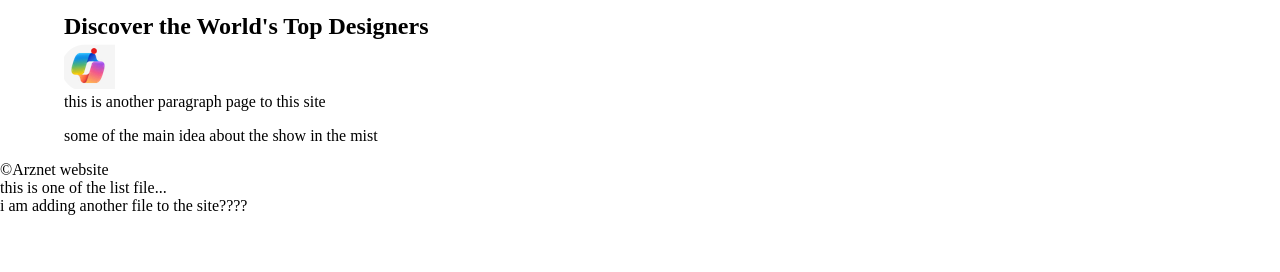
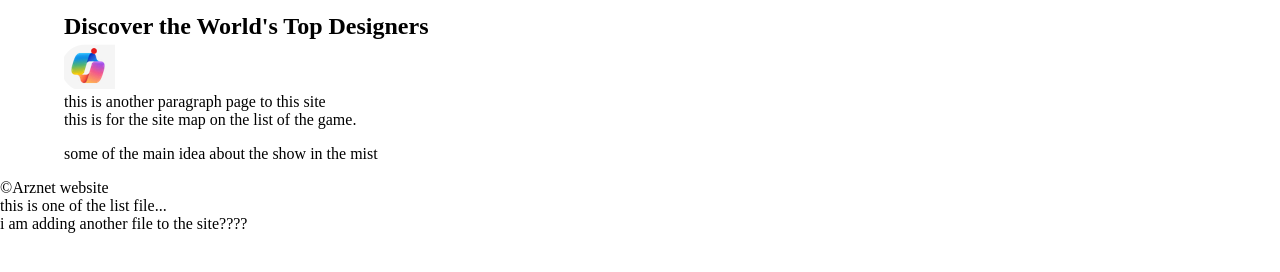
Before and after one commit to Arznet1/testmo, a plain HTML site: page index.html in a window 1280 px wide. Shown: the part 106-378 px from the top of the page. Drawn offline with Linux system fonts and the light colour scheme.

Commit message:
adding another line to the code

```diff
--- a/index.html
+++ b/index.html
@@ -27,6 +27,7 @@
                 <h1>Discover the World's Top Designers</h1>
                 <img src="images/favi.png" alt="">
                 <p>this is another paragraph page to this site</p>
+                <p>this is for the site map on the list of the game.</p>
             </div>
         </section>
     </main>
```
